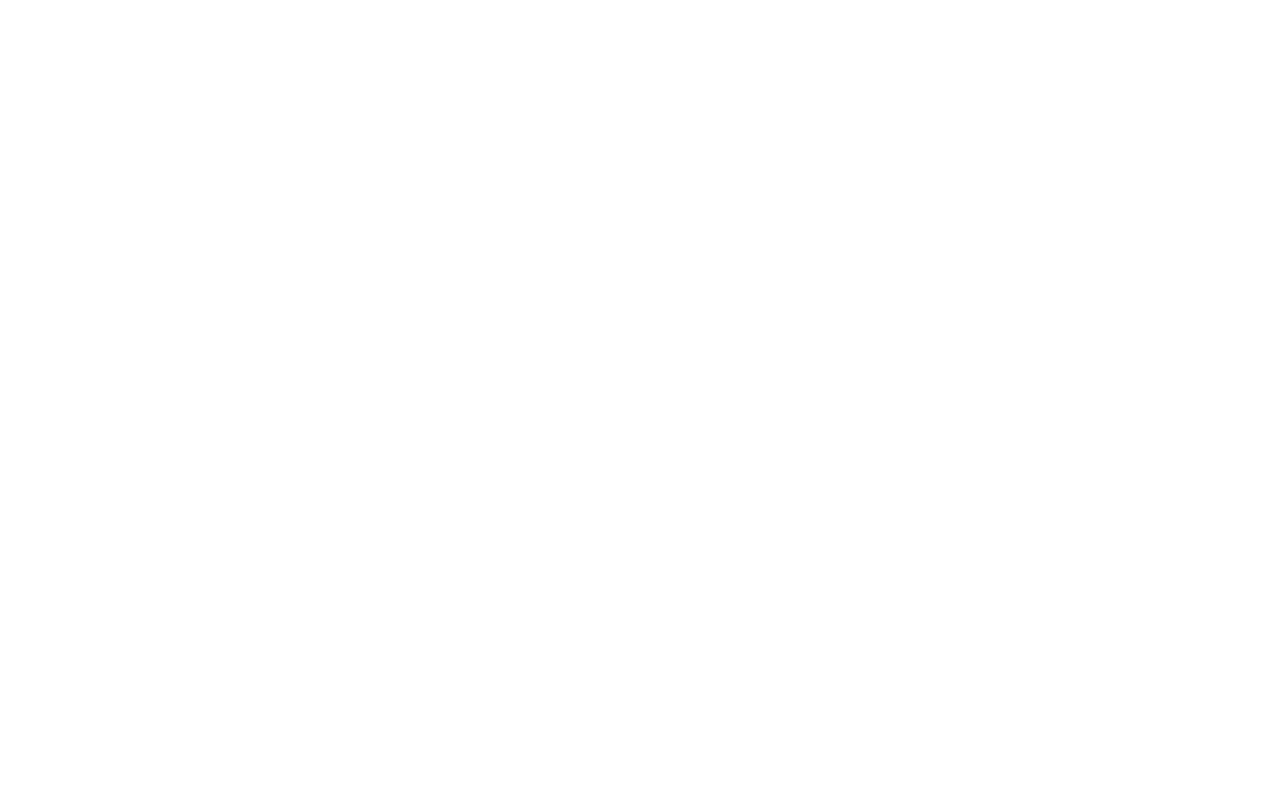
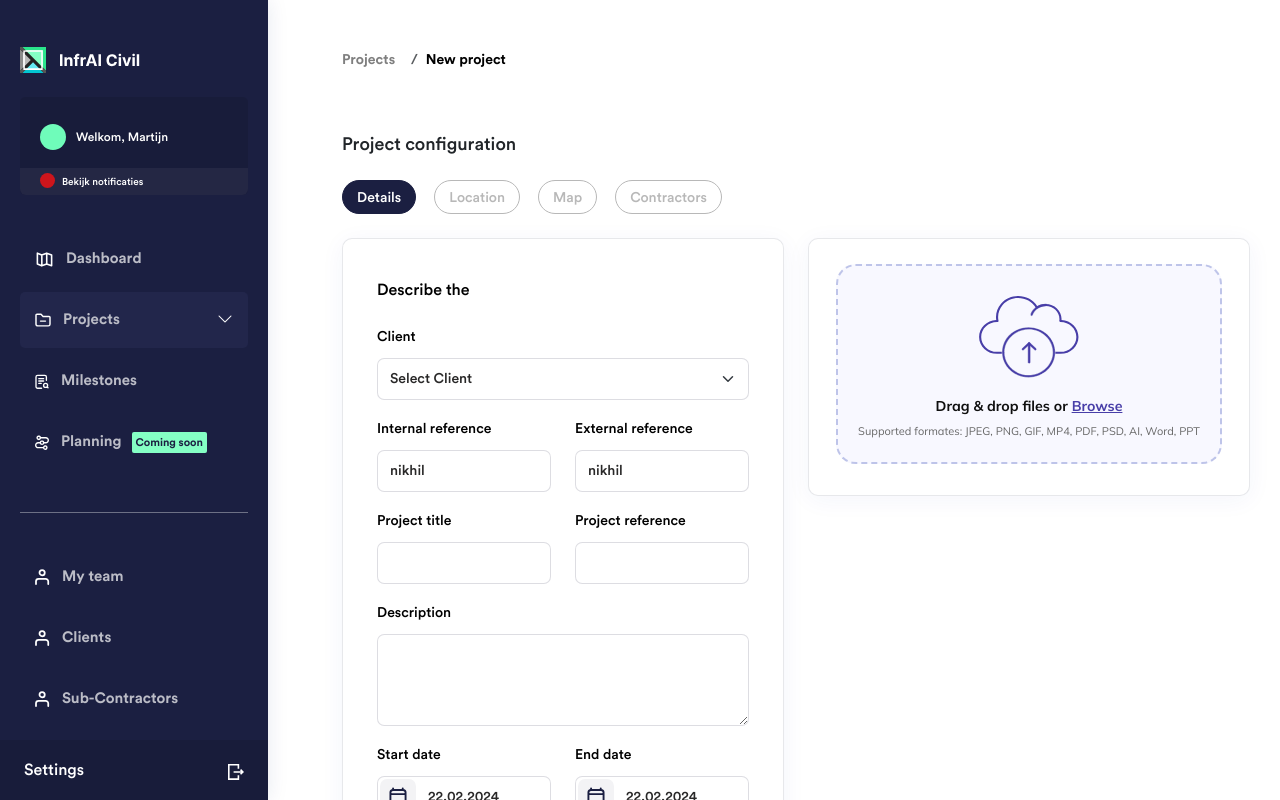
Before and after one commit to Nikhil-Ambadkar/infrai-frontend, a React (Create React App) app: page / in a window 1280 px wide. Before the commit this address had no page. Shown: the top 800 px of the page. Built offline with nearby package versions, Linux system fonts and the light colour scheme.

Commit message:
feat project location, index route, favicon

```diff
--- a/public/index.html
+++ b/public/index.html
@@ -26,7 +26,7 @@
       work correctly both with client-side routing and a non-root public URL.
       Learn how to configure a non-root public URL by running `npm run build`.
     -->
-    <title>React App</title>
+    <title>INFRAI</title>
   </head>
   <body>
     <noscript>You need to enable JavaScript to run this app.</noscript>
--- a/src/App.js
+++ b/src/App.js
@@ -13,7 +13,9 @@
 
       <BrowserRouter>
         <Routes>
-          <Route path="add-project" element={<CreateProject />} />
+          {/* <Route path="add-project" element={<CreateProject />} /> */}
+          <Route path="/" element={<CreateProject />} />
+
         </Routes>
       </BrowserRouter>
     </div>
--- a/src/components/createProject/projectLocation.jsx
+++ b/src/components/createProject/projectLocation.jsx
@@ -1,17 +1,42 @@
 import React, { useEffect, useState, useRef } from "react";
-import { Autocomplete, DrawingManager, GoogleMap, Polygon, Polyline, Marker, useJsApiLoader, LoadScript } from '@react-google-maps/api';
+import { Autocomplete, DrawingManager, GoogleMap, Polygon, Polyline, Marker, useJsApiLoader, LoadScript, InfoWindow } from '@react-google-maps/api';
 import MainProject from "../../assests/image/main-project-area.svg";
 
 function ProjectLocation({ props }) {
 
     const addProjectDetails = props.addProjectDetails;
     const areaTypes = ['Single Point', 'Path', 'Area'];
+    const libraries = ['places', 'drawing', 'geometry'];
     const [areaType, setAreaType] = useState('Single Point');
     const [selectedInput, setSelectedInput] = useState(-1);
     const [showCloseArea, setShowCloseArea] = useState(false);
     const [showEnterCoordinate, setShowEnterCoordinate] = useState(true);
     const [showError, setShowError] = useState([]);
-    const [showConfigureProject, setShowConfigureProject] = useState(false);
+    const [markerInstance, setMarkerInstance] = useState(null);
+    const mapRef = useRef();
+    const currentListenerRef = useRef(null);
+    const autocompleteRef = useRef();
+    const polylineRefs = useRef([]);
+
+
+    const defaultCenter = {
+        lat: 22.7196,
+        lng: 75.8577,
+    }
+
+    const geometryOptions = {
+        fillOpacity: 0.3,
+        fillColor: '#FCC331',
+        strokeColor: '#FCC331',
+        strokeWeight: 5,
+
+    }
+
+    const [center, setCenter] = useState(defaultCenter);
+    const { isLoaded, loadError } = useJsApiLoader({
+        googleMapsApiKey: "AIzaSyAuXC6KUcWLY2JgTvF_-tVJadNl-29lz4Q",
+        libraries
+    });
     const [formData, setFormData] = useState({
         projectLocation: '',
         lat: null,
@@ -57,8 +82,9 @@
     const editInputField = (index) => {
         setSelectedInput(index);
         console.log("index", index);
+        console.log("Edit input field function called");
 
-        mapRef.current.addListener('click', (event)=> {
+        currentListenerRef.current = mapRef.current.addListener('click', (event) => {
             // Retrieve the latitude and longitude of the clicked location
             const clickedLatLng = {
                 lat: event.latLng.lat(),
@@ -73,6 +99,9 @@
             console.log('Clicked LatLng:', clickedLatLng);
             // You can perform any action you want with the latitude and longitude here
         })
+
+        console.log("currentListenerRef", currentListenerRef)
+
 
         //Below functionality help as us to focus on input field
         let input = document.getElementById(`latLngInput${index}`);
@@ -108,17 +137,24 @@
         formData.areaLatLng[index] = latLng;
         setFormData({ ...formData })
         // onFocus(index);
-
     }
 
-    const onBlur = (e, index) => {
+    const onSave = (e, index) => {
 
         setSelectedInput(-1);
-        console.log("onBlur index", index);
+        currentListenerRef.current.remove();
 
-        let latLng = e.target.value;
+        let latLng = document.getElementById(`latLngInput${index}`).value;
+
+
+        //We are nulify markerInstance here to remove ballon/marker
+        if (markerInstance) {
+            markerInstance.setMap(null);
+            setMarkerInstance(null);
+        }
+
+        if (latLng && latLng != '' && latLng !== null) {
             let validation = validationCheck(latLng);
-
             if (!validation) {
                 console.error("error: Validate lat lng");
                 setShowError(current => [...current, index])
@@ -127,6 +163,7 @@
                 setShowError(oldValues => {
                     return oldValues.filter(showError => showError !== index)
                 })
+            }
         }
     }
 
@@ -143,14 +180,13 @@
 
     const clearInputField = (e, index, formData) => {
         e.preventDefault();
-        console.log("clear input filed called");
-        // let latLng = e.target.value;
-        // let input = document.getElementById(`latLngInput${index}`);
-        // console.log("input", input);
-        // input.value = '';
-
         formData.areaLatLng[index] = '';
         setFormData({ ...formData })
+
+        //After clearing data from input field we will remove error, as there no lat,lng which we have to validate
+        setShowError(oldValues => {
+            return oldValues.filter(showError => showError !== index)
+        })
     }
 
 
@@ -159,28 +195,25 @@
         addProjectDetails(formData);
     }
 
-    console.log("formData...0", formData);
-    console.log("showError", showError);
 
-
-    // -----Map Related Code Start-----
-    const mapRef = useRef();
-    const [markerInstance, setMarkerInstance] = useState(null);
-    const autocompleteRef = useRef();
-    const libraries = ['places', 'drawing', 'geometry'];
-    const defaultCenter = {
-        lat: 22.7196,
-        lng: 75.8577,
-    }
-    const [center, setCenter] = useState(defaultCenter);
-    const { isLoaded, loadError } = useJsApiLoader({
-        googleMapsApiKey: "AIzaSyAuXC6KUcWLY2JgTvF_-tVJadNl-29lz4Q",
-        libraries
-    });
 
     const onLoadMap = (map) => {
         map.setMapTypeId('satellite');
         mapRef.current = map;
+        map.setOptions({
+            fullscreenControl: false,
+            streetViewControl: false,
+            mapTypeControlOptions: {
+                mapTypeIds: [] // To remove options of map view
+            }
+        });
+
+        const newMarkerInstance = new window.google.maps.Marker({
+            position: defaultCenter,
+            map: mapRef.current, // Use the map reference from useRef
+            title: 'Marker Title' // Optionally, set a title for the marker
+        });
+        setMarkerInstance(newMarkerInstance);
     }
 
     const containerStyle = {
@@ -189,12 +222,10 @@
     }
 
     const onLoadAutocomplete = (autocomplete) => {
-        console.log("onLoadAutocomplete called");
         autocompleteRef.current = autocomplete;
     }
 
     const onPlaceChanged = () => {
-        console.log("onPlaceChanged called");
         const { geometry } = autocompleteRef.current.getPlace();
         const bounds = new window.google.maps.LatLngBounds();
         if (geometry.viewport) {
@@ -209,7 +240,10 @@
     }
 
     const updateMarkerPosition = (latLng) => {
-        if(markerInstance){
+
+        console.log("Update Marker Position function called", markerInstance);
+        if (markerInstance) {
+            console.log("You get inside marker instance");
             markerInstance.setPosition(latLng);
             return;
         }
@@ -221,7 +255,35 @@
         });
         setMarkerInstance(newMarkerInstance);
     }
-    // -----Map Related Code End-----
+
+    const onLoadPolyline = (polyline, index) => {
+        polylineRefs.current[index] = polyline;
+    }
+
+    const getCoordinates = () => {
+        console.log("Form Data is changed", formData);
+        if (formData.areaLatLng.length > 0) {
+            return formData.areaLatLng.map((latlng, index) => {
+                console.log("formData..Area Type", formData.areaType);
+                console.log("formData...", latlng, index);
+                console.log("formData...", typeof latlng, index);
+                if (typeof latlng === 'string') {
+                    const [lat, lng] = latlng.split(", ");
+                    console.log({ lat, lng });
+                    return { lat: parseFloat(lat), lng: parseFloat(lng) };
+                }
+                return null;
+            }).filter(Boolean);
+        }
+        return [];
+    };
+
+
+
+    // Call getCoordinates to retrieve path
+    const path = getCoordinates();
+    console.log("path", path)
+
 
     return (
         <form className='map-body' >
@@ -235,7 +297,6 @@
                 </button>
             </div>
             <div className="map-container">
-                {/* <div className="map-1" id="map"> */}
                 {/* Map will be loaded here by using google map package */}
                 {isLoaded
                     ?
@@ -262,6 +323,21 @@
                                     />
                                 </div>
                             </Autocomplete>
+
+                            {/* Rendering the polyline using the path */}
+                            {path.length > 0 && (
+                                <Polyline
+                                    path={path}
+                                    options={geometryOptions}
+                                />
+                            )}
+
+                            {path.length > 0 && (<Polygon
+                                paths={path} // Use your existing coordinates here
+                                options={geometryOptions}
+                            />
+                            )}
+
 
                             <div className="map-area map-overlay">
                                 <div className="yellow-line"></div>
@@ -292,11 +368,11 @@
                                                 areaType == 'Path' ? ((index == 0) ? `PATH A` : (index == 1) ? `PATH B` : null) :
                                                     areaType == 'Area' ? `POINT ${index + 1}` :
                                                         null}
-                                        { latLng ? (<span className="dot-circle"></span>) : null}
+                                            {latLng ? (<span className="dot-circle"></span>) : null}
                                         </span>
 
-                                    <input type="text" id={`latLngInput${index}`} value={latLng} name="latLng" onChange={(e) => addLatLng(e.target.value, index, formData)}  />
-                                    <button type="button" onClick={(e) => onBlur(e, index)} className="btn save-marker-btn"><span class="bi bi-save"></span></button>
+                                        <input type="text" id={`latLngInput${index}`} value={latLng} name="latLng" onChange={(e) => addLatLng(e.target.value, index, formData)} />
+                                        <button type="button" onClick={(e) => onSave(e, index)} className="btn save-marker-btn"><span class="bi bi-save"></span></button>
                                         <button type="button" onClick={() => editInputField(index)} className="btn enable-marker-btn">Locate on map or enter coordinates</button>
                                         <button type="button" onClick={() => editInputField(index)} className="btn edit-btn"><span class="bi bi-pencil"></span></button>
                                         <button type="button" onClick={(e) => clearInputField(e, index, formData)} className="btn delete-btn"><span class="bi bi-x"></span></button>
@@ -348,10 +424,6 @@
                     </>
                     :
                     null}
-                {/* </div> */}
-
-
-
             </div>
         </form >
     )
```
Also changed, not shown: 1 other file (tests, documents, lock files or other folders). Lines whose indentation alone changed are shown as unchanged.
